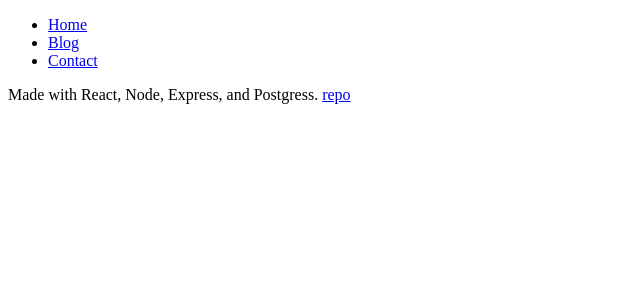
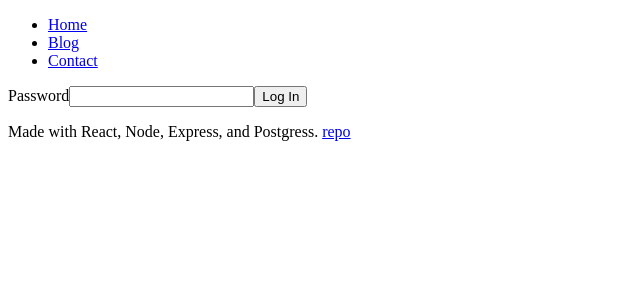
Before and after one commit to gracetveit/graceBlog, a React app in the folder frontend/: page /admin in a window 1280 px wide. Shown: the top 300 px of the page, without its empty margins (0-640 px from the left). Built offline with nearby package versions, Linux system fonts and the light colour scheme; the HTML template or start-up script is replaced by a standard one.

Commit message:
feat: adding login form

```diff
--- a/frontend/Routes.tsx
+++ b/frontend/Routes.tsx
@@ -5,6 +5,7 @@ import Home from './pages/Home';
 import Blogs from './pages/Blogs';
 import SingleBlog from './pages/SingleBlog';
 import Contact from './pages/Contact';
+import Login from './pages/admin/login';
 
 export default () => {
   return (
@@ -14,6 +15,7 @@ export default () => {
         <Route path="/blogs" element={<Blogs />} />
         <Route path="/blogs/:date/:slug" element={<SingleBlog />} />
         <Route path="/contact" element={<Contact />} />
+        <Route path="/admin" element={<Login />} />
       </Routes>
     </div>
   );
--- /dev/null
+++ b/frontend/pages/admin/Login.tsx
@@ -0,0 +1,32 @@
+import React, { useState } from 'react';
+import { useDispatch } from 'react-redux';
+import { logIn } from '../../store/auth';
+
+export default () => {
+  const dispatch = useDispatch();
+  const [password, setPassword] = useState({ password: '' });
+
+  const handleSubmit = (event: any) => {
+    event.preventDefault();
+    dispatch(logIn('test'));
+  };
+
+  const handleChange = (event: any) => {
+    const newPassword = { [event.target.name]: event.target.value };
+    setPassword({ ...password, ...newPassword });
+  };
+
+  return (
+    <form onSubmit={handleSubmit}>
+      <label htmlFor="password">Password</label>
+      <input
+        onChange={handleChange}
+        type="text"
+        name="password"
+        id="password"
+      />
+
+      <button type="submit">Log In</button>
+    </form>
+  );
+};
```
